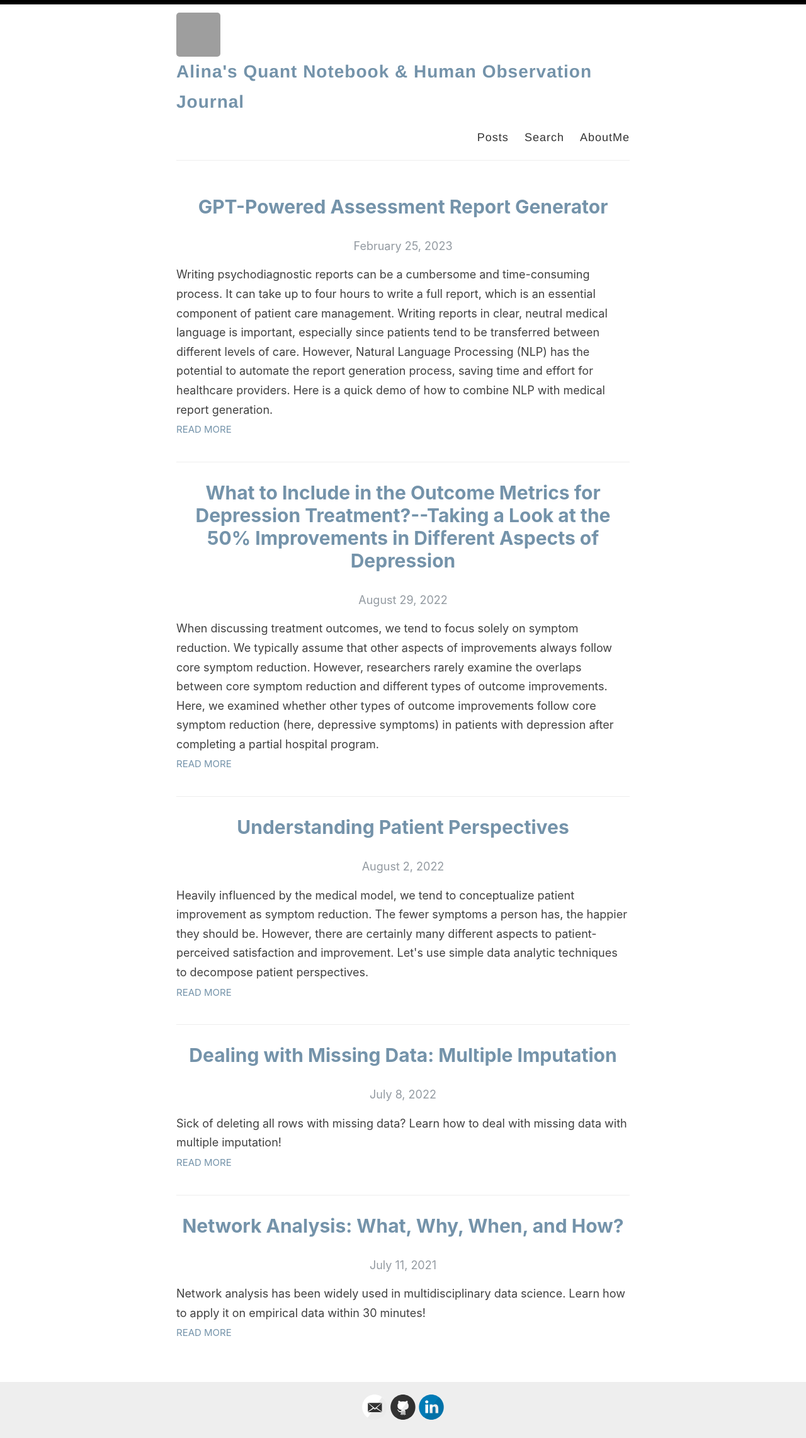
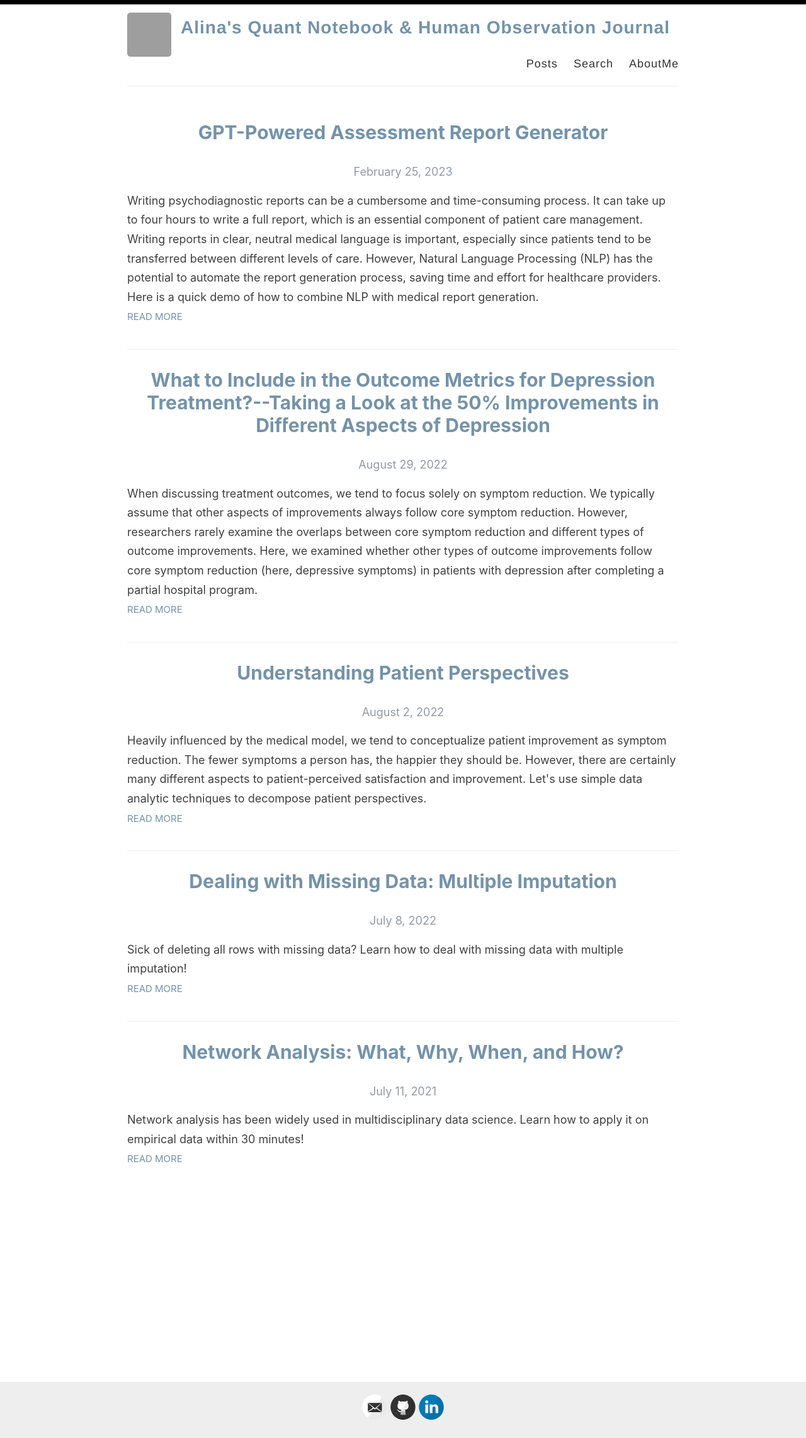
Before and after one commit to sin-ying-lin/sin-ying-lin.github.io, a Jekyll site: the page built from index.html, in a window 1280 px wide. Shown: the whole page at 63% size. Built offline with Jekyll 4.4.1, drawn with Linux system fonts in a browser that asks for light colours; the list of posts is cut into pages by our own code; grey boxes are pictures that could not be loaded.

Commit message:
css-update

```diff
--- a/assets/style.css
+++ b/assets/style.css
@@ -75,11 +75,12 @@ body {
   font-weight: 400;
   font-size: 18px;
   height: 100%;
+  width: 100%;
 }
 
 .container {
   margin: 0 auto;
-  max-width: 740px;
+  max-width: 70%;
   padding: 0 10px;
   width: 100%;
 }
```
